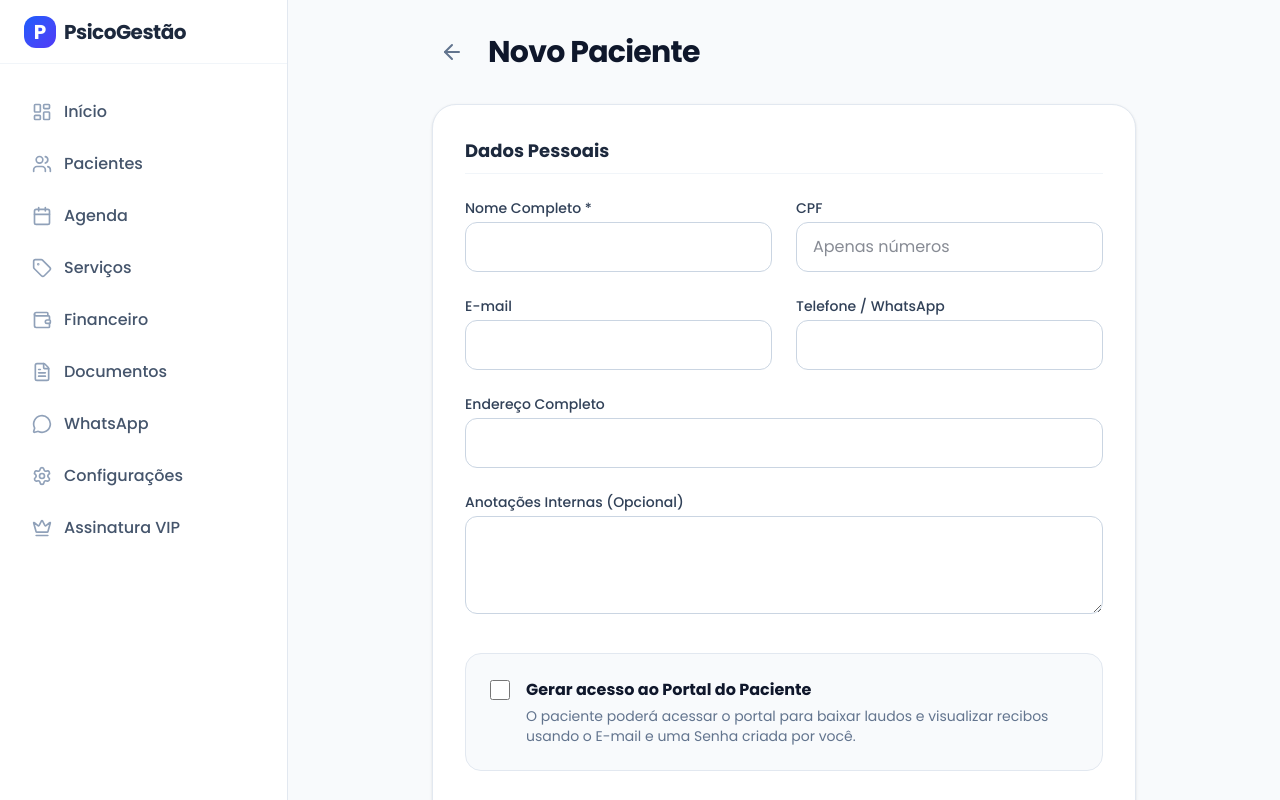
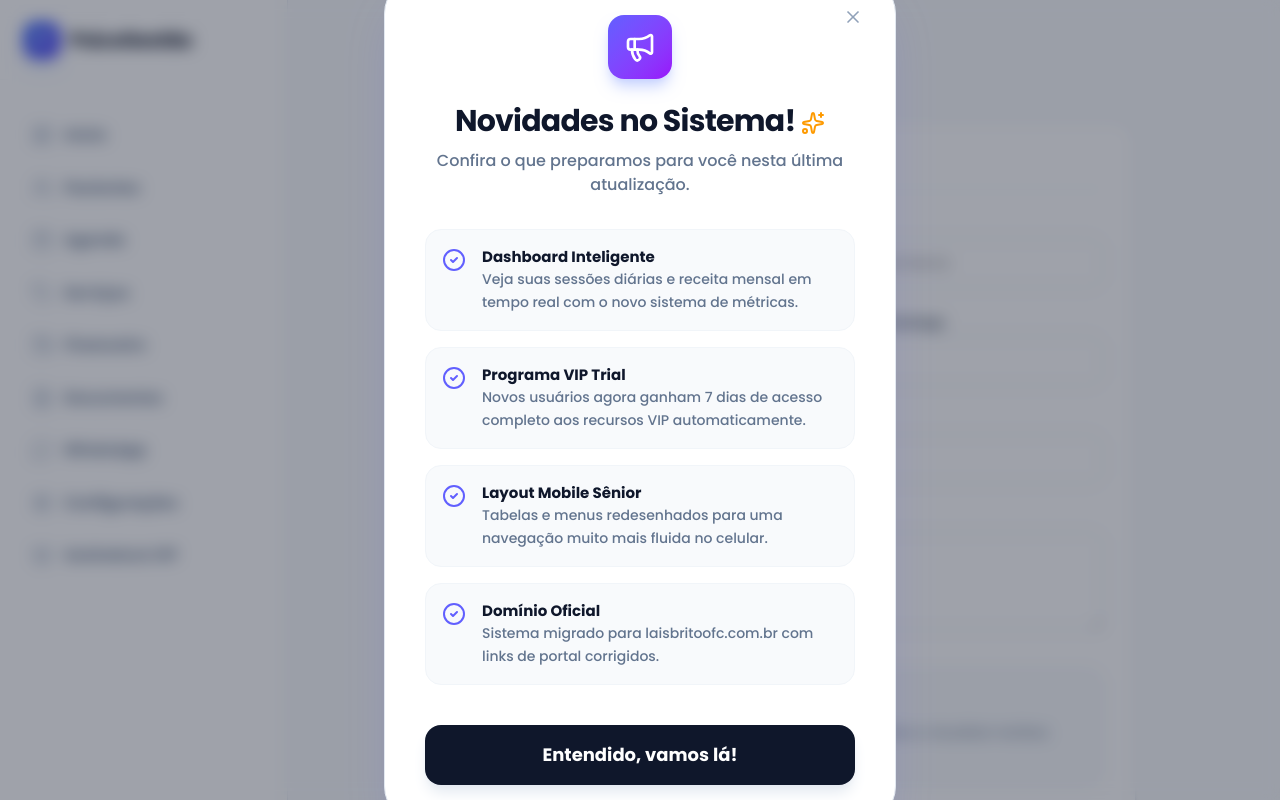
Before and after one commit to kochimoto/PsicoSaas, a Next.js app: page /dashboard/pacientes/novo in a window 1280 px wide. Shown: the top 800 px of the page. Built offline with nearby package versions, Linux system fonts and the light colour scheme; no server answers.

Commit message:
feat: implement trial 7 days, dynamic metrics, and official domain updates

```diff
--- a/src/app/dashboard/layout.tsx
+++ b/src/app/dashboard/layout.tsx
@@ -2,11 +2,12 @@
 
 import Link from "next/link";
 import { usePathname, useRouter } from "next/navigation";
-import { LayoutDashboard, Users, Calendar, FileText, Wallet, Settings, LogOut, Menu, MessageCircle, Crown, Tag, Globe } from "lucide-react";
+import { LayoutDashboard, Users, Calendar, FileText, Wallet, Settings, LogOut, Menu, MessageCircle, Crown, Tag, Globe, X } from "lucide-react";
 import { useState } from "react";
 import { toast } from "sonner";
 import Providers from "@/components/Providers";
 import LogoutButton from "@/components/LogoutButton";
+import UpdatesPopup from "@/components/dashboard/UpdatesPopup";
 
 const navigation = [
   { name: 'Início', href: '/dashboard', icon: LayoutDashboard },
@@ -22,83 +23,91 @@ const navigation = [
 
 export default function DashboardLayout({ children }: { children: React.ReactNode }) {
   const pathname = usePathname();
-  const router = useRouter();
   const [sidebarOpen, setSidebarOpen] = useState(false);
 
   return (
-    <div className="min-h-screen bg-slate-50 flex">
+    <div className="min-h-screen bg-slate-50 flex overflow-hidden">
+        <UpdatesPopup />
+
         {/* Mobile sidebar backdrop */}
         {sidebarOpen && (
           <div
-            className="fixed inset-0 z-40 bg-slate-900/50 backdrop-blur-sm lg:hidden"
+            className="fixed inset-0 z-[60] bg-slate-900/40 backdrop-blur-md lg:hidden transition-all duration-300 animate-in fade-in"
             onClick={() => setSidebarOpen(false)}
           />
         )}
 
         {/* Sidebar */}
-        <div className={`fixed inset-y-0 left-0 z-50 w-72 bg-white border-r border-slate-200 transform transition-transform duration-300 lg:translate-x-0 lg:static lg:w-72 flex flex-col ${sidebarOpen ? 'translate-x-0' : '-translate-x-full'}`}>
-          <div className="h-16 flex items-center px-6 border-b border-slate-100">
-            <Link href="/" className="flex items-center gap-2 group">
-              <div className="w-8 h-8 rounded-xl bg-gradient-to-br from-blue-600 to-indigo-600 flex items-center justify-center text-white font-bold text-xl group-hover:scale-110 transition-transform">
+        <aside className={`fixed inset-y-0 left-0 z-[70] w-72 bg-white border-r border-slate-200 transform transition-transform duration-300 ease-in-out lg:translate-x-0 lg:static lg:w-72 flex flex-col ${sidebarOpen ? 'translate-x-0 shadow-2xl shadow-slate-900/20' : '-translate-x-full'}`}>
+          <div className="h-20 flex items-center justify-between px-6 border-b border-slate-50">
+            <Link href="/dashboard" className="flex items-center gap-2.5 group">
+              <div className="w-9 h-9 rounded-xl bg-gradient-to-br from-blue-600 to-indigo-600 flex items-center justify-center text-white font-black text-xl shadow-lg shadow-blue-500/20 group-hover:scale-105 transition-transform">
                 P
               </div>
-              <span className="font-bold text-xl tracking-tight text-slate-800">PsicoGestão</span>
+              <span className="font-extrabold text-xl tracking-tight text-slate-900">PsicoGestão</span>
             </Link>
+            <button onClick={() => setSidebarOpen(false)} className="lg:hidden p-2 rounded-xl text-slate-400 hover:bg-slate-50">
+              <X className="w-5 h-5" />
+            </button>
           </div>
 
-          <div className="flex-1 overflow-y-auto py-6 px-4 space-y-1">
+          <nav className="flex-1 overflow-y-auto py-8 px-4 space-y-1.5 scrollbar-hide">
             {navigation.map((item) => {
               const isActive = pathname === item.href;
               return (
                 <Link
                   key={item.name}
                   href={item.href}
-                  className={`flex items-center px-4 py-3 rounded-xl font-medium transition-all ${
+                  onClick={() => setSidebarOpen(false)}
+                  className={`flex items-center px-4 py-3 rounded-2xl font-bold text-[15px] transition-all group ${
                     isActive
-                      ? 'bg-blue-50 text-blue-700'
-                      : 'text-slate-600 hover:bg-slate-50 hover:text-slate-900'
+                      ? 'bg-blue-600 text-white shadow-lg shadow-blue-500/10'
+                      : 'text-slate-500 hover:bg-slate-50 hover:text-slate-900'
                   }`}
                 >
-                  <item.icon className={`mr-3 h-5 w-5 ${isActive ? 'text-blue-600' : 'text-slate-400'}`} />
+                  <item.icon className={`mr-3 h-5 w-5 transition-colors ${isActive ? 'text-white' : 'text-slate-400 group-hover:text-slate-600'}`} />
                   {item.name}
                 </Link>
               );
             })}
-          </div>
+          </nav>
 
-          <div className="p-4 border-t border-slate-100 flex flex-col gap-2">
+          <div className="p-6 border-t border-slate-50 flex flex-col gap-3">
             <button
               onClick={() => {
-                const url = `${window.location.origin}/portal`;
+                const url = "https://www.laisbritoofc.com.br/portal";
                 navigator.clipboard.writeText(url);
                 toast.success("Link do Portal copiado!");
               }}
-              className="flex items-center justify-center w-full px-4 py-2 bg-blue-50 hover:bg-blue-100 text-blue-700 rounded-xl font-bold transition-colors text-sm"
+              className="flex items-center justify-center w-full px-4 py-3 bg-slate-900 hover:bg-slate-800 text-white rounded-2xl font-bold transition-all text-sm shadow-lg shadow-slate-200"
             >
-              <Globe className="w-4 h-4 mr-2" /> Link do Portal
+              <Globe className="w-4 h-4 mr-2" /> Copiar Link Portal
             </button>
             <LogoutButton />
           </div>
-        </div>
+        </aside>
 
         {/* Main Content */}
-        <div className="flex-1 flex flex-col min-w-0 overflow-hidden">
+        <div className="flex-1 flex flex-col min-w-0 bg-slate-50">
           {/* Mobile Header */}
-          <div className="lg:hidden h-16 bg-white border-b border-slate-200 flex items-center px-4 justify-between">
-            <Link href="/" className="flex items-center gap-2">
-              <div className="w-8 h-8 rounded-xl bg-gradient-to-br from-blue-600 to-indigo-600 flex items-center justify-center text-white font-bold text-lg">P</div>
+          <header className="lg:hidden h-20 bg-white border-b border-slate-100 flex items-center px-6 justify-between shrink-0 z-40">
+            <Link href="/dashboard" className="flex items-center gap-2.5">
+              <div className="w-9 h-9 rounded-xl bg-gradient-to-br from-blue-600 to-indigo-600 flex items-center justify-center text-white font-black text-xl shadow-lg shadow-blue-500/20">P</div>
+              <span className="font-extrabold text-lg text-slate-900 tracking-tight">Painel</span>
             </Link>
             <button
               onClick={() => setSidebarOpen(true)}
-              className="p-2 rounded-lg text-slate-500 hover:bg-slate-100"
+              className="p-3 rounded-2xl bg-slate-50 text-slate-600 hover:bg-slate-100 transition-colors border border-slate-100"
             >
               <Menu className="w-6 h-6" />
             </button>
-          </div>
+          </header>
 
           {/* Page Content */}
-          <main className="flex-1 overflow-y-auto">
-            {children}
+          <main className="flex-1 overflow-y-auto overflow-x-hidden p-0 sm:p-2 lg:p-4">
+            <div className="w-full min-h-full">
+               <Providers>{children}</Providers>
+            </div>
           </main>
         </div>
       </div>
--- a/src/app/dashboard/page.tsx
+++ b/src/app/dashboard/page.tsx
@@ -1,21 +1,29 @@
 import { prisma } from "@/lib/prisma";
 import { getSession } from "@/lib/auth";
 import { redirect } from "next/navigation";
-import { Users, Calendar, Wallet, TrendingUp, Sparkles } from "lucide-react";
+import { Users, Calendar, Wallet, TrendingUp, Sparkles, Clock } from "lucide-react";
 import VIPCheckoutButton from "./VIPCheckoutButton";
+import { startOfDay, endOfDay, startOfMonth, endOfMonth, differenceInDays } from "date-fns";
 
 export default async function DashboardPage() {
   const session = await getSession();
   if (!session || !session.user) return redirect("/login");
 
+  const now = new Date();
+
   const tenant = await prisma.tenant.findUnique({
     where: { ownerId: session.user.id },
     include: {
-      patients: true,
+      patients: {
+        where: { active: true }
+      },
       appointments: {
-        where: { date: { gte: new Date() } },
+        where: { date: { gte: now } },
         orderBy: { date: 'asc' },
-        take: 5
+        take: 5,
+        include: {
+          patient: true
+        }
       }
     }
   });
@@ -28,14 +36,66 @@ export default async function DashboardPage() {
     );
   }
 
+  // Estatísticas Reais
+  const [sessionsToday, monthlyRevenue, newPatientsMonth] = await Promise.all([
+    prisma.appointment.count({
+      where: {
+        tenantId: tenant.id,
+        date: {
+          gte: startOfDay(now),
+          lte: endOfDay(now)
+        }
+      }
+    }),
+    prisma.transaction.aggregate({
+      where: {
+        tenantId: tenant.id,
+        type: 'INCOME',
+        status: 'PAID',
+        date: {
+          gte: startOfMonth(now),
+          lte: endOfMonth(now)
+        }
+      },
+      _sum: {
+        amount: true
+      }
+    }),
+    prisma.patient.count({
+      where: {
+        tenantId: tenant.id,
+        createdAt: {
+          gte: startOfMonth(now),
+          lte: endOfMonth(now)
+        }
+      }
+    })
+  ]);
+
+  // Lógica de Trial 7 dias
+  const trialDaysLimit = 7;
+  const daysSinceCreated = differenceInDays(now, tenant.createdAt);
+  const remainingTrialDays = trialDaysLimit - daysSinceCreated;
+  const isTrialActive = remainingTrialDays > 0 && tenant.plan === "FREE";
+  const isVip = tenant.plan !== "FREE" || isTrialActive;
+
   return (
     <div className="p-4 md:p-8 max-w-7xl mx-auto space-y-8">
-      <div>
-        <h1 className="text-3xl font-extrabold text-slate-900 tracking-tight">Olá, {session.user.name.split(" ")[0]}</h1>
-        <p className="text-slate-500 mt-1">Bem-vindo(a) ao seu resumo da {tenant.clinicName}</p>
+      <div className="flex flex-col md:flex-row md:items-center justify-between gap-4">
+        <div>
+          <h1 className="text-3xl font-extrabold text-slate-900 tracking-tight">Olá, {session.user.name.split(" ")[0]}</h1>
+          <p className="text-slate-500 mt-1">Bem-vindo(a) ao seu resumo da {tenant.clinicName}</p>
+        </div>
+
+        {isTrialActive && (
+          <div className="bg-blue-600 text-white px-4 py-2 rounded-2xl flex items-center gap-2 shadow-lg shadow-blue-500/20 animate-pulse">
+            <Clock className="w-4 h-4" />
+            <span className="text-sm font-bold">{remainingTrialDays} {remainingTrialDays === 1 ? 'dia' : 'dias'} de VIP restante</span>
+          </div>
+        )}
       </div>
 
-      {tenant.plan === "FREE" && (
+      {!isVip && (
         <div className="bg-gradient-to-r from-amber-50 to-orange-50/50 border border-amber-200/60 rounded-3xl p-6 sm:p-8 shadow-sm flex flex-col xl:flex-row items-center justify-between gap-6">
           <div>
             <h3 className="text-2xl font-black text-amber-900 tracking-tight flex items-center gap-2">
@@ -52,14 +112,16 @@ export default async function DashboardPage() {
 
       <div className="grid grid-cols-1 sm:grid-cols-2 lg:grid-cols-4 gap-6">
         <MetricCard title="Pacientes Ativos" value={tenant.patients.length.toString()} icon={<Users className="w-6 h-6 text-blue-500" />} />
-        <MetricCard title="Sessões Hoje" value="0" icon={<Calendar className="w-6 h-6 text-indigo-500" />} />
-        <MetricCard title="Receita Mensal" value="R$ 0,00" icon={<Wallet className="w-6 h-6 text-emerald-500" />} />
-        <MetricCard title="Novos Pacientes" value="0" icon={<TrendingUp className="w-6 h-6 text-amber-500" />} />
+        <MetricCard title="Sessões Hoje" value={sessionsToday.toString()} icon={<Calendar className="w-6 h-6 text-indigo-500" />} />
+        <MetricCard title="Receita Mensal" value={`R$ ${(monthlyRevenue._sum.amount || 0).toFixed(2).replace('.', ',')}`} icon={<Wallet className="w-6 h-6 text-emerald-500" />} />
+        <MetricCard title="Novos Pacientes" value={newPatientsMonth.toString()} icon={<TrendingUp className="w-6 h-6 text-amber-500" />} />
       </div>
 
       <div className="grid grid-cols-1 lg:grid-cols-3 gap-8">
-        <div className="lg:col-span-2 bg-white rounded-3xl border border-slate-200 shadow-sm p-6">
-          <h2 className="text-xl font-bold text-slate-800 mb-6">Próximas Sessões</h2>
+        <div className="lg:col-span-2 bg-white rounded-3xl border border-slate-200 shadow-sm p-6 sm:p-8">
+          <h2 className="text-xl font-bold text-slate-800 mb-6 flex items-center gap-2">
+            <Calendar className="w-5 h-5 text-indigo-500" /> Próximas Sessões
+          </h2>
           {tenant.appointments.length === 0 ? (
             <div className="text-center py-12 text-slate-500 bg-slate-50 rounded-2xl border border-dashed border-slate-200">
               <Calendar className="w-12 h-12 text-slate-300 mx-auto mb-3" />
@@ -67,18 +129,41 @@ export default async function DashboardPage() {
             </div>
           ) : (
             <div className="space-y-4">
-              {/* Map appointments here */}
+              {tenant.appointments.map((app) => (
+                <div key={app.id} className="flex items-center justify-between p-4 bg-slate-50 rounded-2xl border border-slate-100 transition-hover hover:border-indigo-200 hover:bg-white">
+                  <div className="flex items-center gap-4">
+                    <div className="w-10 h-10 rounded-full bg-white border border-slate-200 flex items-center justify-center font-bold text-slate-600 text-sm">
+                      {app.patient.name.charAt(0)}
+                    </div>
+                    <div>
+                      <p className="font-bold text-slate-800">{app.patient.name}</p>
+                      <p className="text-xs text-slate-500 font-medium">{new Date(app.date).toLocaleTimeString('pt-BR', { hour: '2-digit', minute: '2-digit' })} • {new Date(app.date).toLocaleDateString('pt-BR')}</p>
+                    </div>
+                  </div>
+                  <span className={`px-3 py-1 rounded-full text-[10px] font-black tracking-wider uppercase ${app.status === 'SCHEDULED' ? 'bg-indigo-100 text-indigo-700' : 'bg-green-100 text-green-700'}`}>
+                    {app.status}
+                  </span>
+                </div>
+              ))}
             </div>
           )}
         </div>
 
-        <div className="bg-white rounded-3xl border border-slate-200 shadow-sm p-6">
-          <h2 className="text-xl font-bold text-slate-800 mb-6">Avisos Recentes</h2>
+        <div className="bg-white rounded-3xl border border-slate-200 shadow-sm p-6 sm:p-8">
+          <h2 className="text-xl font-bold text-slate-800 mb-6 flex items-center gap-2">
+            <Sparkles className="w-5 h-5 text-amber-500" /> Avisos e Novidades
+          </h2>
           <div className="space-y-4">
-            <div className="p-4 rounded-2xl bg-blue-50 border border-blue-100 text-blue-800 text-sm">
+            <div className="p-4 rounded-2xl bg-indigo-50 border border-indigo-100 text-indigo-900 text-sm">
               <span className="font-bold block mb-1">Dica do PsicoGestão</span>
-              Ative as mensagens automatizadas de WhatsApp no menu Configurações para reduzir faltas.
+              Ative as mensagens automatizadas de WhatsApp no menu Configurações para reduzir faltas em até 40%.
             </div>
+            {isTrialActive && (
+              <div className="p-4 rounded-2xl bg-amber-50 border border-amber-100 text-amber-900 text-sm">
+                <span className="font-bold block mb-1 text-amber-700">Período de Experiência</span>
+                Aproveite todos os recursos VIP gratuitamente pelos primeiros 7 dias.
+              </div>
+            )}
           </div>
         </div>
       </div>
@@ -88,13 +173,13 @@ export default async function DashboardPage() {
 
 function MetricCard({ title, value, icon }: { title: string, value: string, icon: React.ReactNode }) {
   return (
-    <div className="bg-white p-6 rounded-3xl border border-slate-200 shadow-sm flex items-center gap-4">
+    <div className="bg-white p-6 rounded-3xl border border-slate-200 shadow-sm flex items-center gap-4 hover:shadow-md transition-shadow">
       <div className="w-14 h-14 rounded-2xl bg-slate-50 border border-slate-100 flex items-center justify-center shrink-0">
         {icon}
       </div>
-      <div>
-        <p className="text-sm font-medium text-slate-500">{title}</p>
-        <p className="text-2xl font-bold text-slate-900">{value}</p>
+      <div className="min-w-0">
+        <p className="text-sm font-medium text-slate-500 truncate">{title}</p>
+        <p className="text-2xl font-bold text-slate-900 truncate">{value}</p>
       </div>
     </div>
   );
--- /dev/null
+++ b/src/components/dashboard/UpdatesPopup.tsx
@@ -0,0 +1,95 @@
+"use client";
+
+import { useState, useEffect } from "react";
+import { X, Sparkles, Megaphone, CheckCircle2 } from "lucide-react";
+
+const CURRENT_VERSION = "1.2.0"; // Increment when you have new major updates
+
+export default function UpdatesPopup() {
+  const [isOpen, setIsOpen] = useState(false);
+
+  useEffect(() => {
+    // Check if user has already seen this version
+    const lastSeenVersion = localStorage.getItem("psico_last_seen_version");
+
+    // Only show on desktop (window width > 1024px)
+    const isDesktop = window.innerWidth >= 1024;
+
+    if (lastSeenVersion !== CURRENT_VERSION && isDesktop) {
+      const timer = setTimeout(() => setIsOpen(true), 1500); // Small delay for better UX
+      return () => clearTimeout(timer);
+    }
+  }, []);
+
+  const closePopup = () => {
+    localStorage.setItem("psico_last_seen_version", CURRENT_VERSION);
+    setIsOpen(false);
+  };
+
+  if (!isOpen) return null;
+
+  return (
+    <div className="fixed inset-0 z-[100] flex items-center justify-center p-4 bg-slate-900/40 backdrop-blur-sm transition-all animate-in fade-in duration-300">
+      <div className="bg-white rounded-[2.5rem] shadow-2xl shadow-indigo-500/20 border border-slate-200 max-w-lg w-full overflow-hidden animate-in zoom-in-95 duration-300">
+        <div className="relative p-8 sm:p-10">
+          <button
+            onClick={closePopup}
+            className="absolute top-6 right-6 p-2 text-slate-400 hover:text-slate-600 hover:bg-slate-100 rounded-full transition-all"
+          >
+            <X className="w-5 h-5" />
+          </button>
+
+          <div className="flex flex-col items-center text-center mb-8">
+            <div className="w-16 h-16 bg-gradient-to-br from-indigo-500 to-purple-600 rounded-2xl flex items-center justify-center text-white mb-6 shadow-lg shadow-indigo-200">
+              <Megaphone className="w-8 h-8" />
+            </div>
+            <h2 className="text-3xl font-black text-slate-900 tracking-tight leading-tight">
+              Novidades no Sistema! <Sparkles className="inline-block w-6 h-6 text-amber-500" />
+            </h2>
+            <p className="text-slate-500 font-medium mt-2">
+              Confira o que preparamos para você nesta última atualização.
+            </p>
+          </div>
+
+          <div className="space-y-4 mb-10">
+            <UpdateItem
+              title="Dashboard Inteligente"
+              description="Veja suas sessões diárias e receita mensal em tempo real com o novo sistema de métricas."
+            />
+            <UpdateItem
+              title="Programa VIP Trial"
+              description="Novos usuários agora ganham 7 dias de acesso completo aos recursos VIP automaticamente."
+            />
+            <UpdateItem
+              title="Layout Mobile Sênior"
+              description="Tabelas e menus redesenhados para uma navegação muito mais fluida no celular."
+            />
+            <UpdateItem
+              title="Domínio Oficial"
+              description="Sistema migrado para laisbritoofc.com.br com links de portal corrigidos."
+            />
+          </div>
+
+          <button
+            onClick={closePopup}
+            className="w-full py-4 bg-slate-900 text-white rounded-2xl font-bold text-lg hover:bg-slate-800 transition-all active:scale-[0.98] shadow-lg shadow-slate-200"
+          >
+            Entendido, vamos lá!
+          </button>
+        </div>
+      </div>
+    </div>
+  );
+}
+
+function UpdateItem({ title, description }: { title: string, description: string }) {
+  return (
+    <div className="flex gap-4 p-4 rounded-2xl bg-slate-50 border border-slate-100 hover:border-indigo-100 transition-colors">
+      <CheckCircle2 className="w-6 h-6 text-indigo-500 shrink-0 mt-0.5" />
+      <div className="text-left">
+        <h4 className="font-bold text-slate-900 text-[15px]">{title}</h4>
+        <p className="text-sm text-slate-500 font-medium leading-relaxed">{description}</p>
+      </div>
+    </div>
+  );
+}
```
Also changed, not shown: src/app/actions/patients.ts (+8 -2 lines), src/app/dashboard/pacientes/page.tsx (+25 -18 lines).
